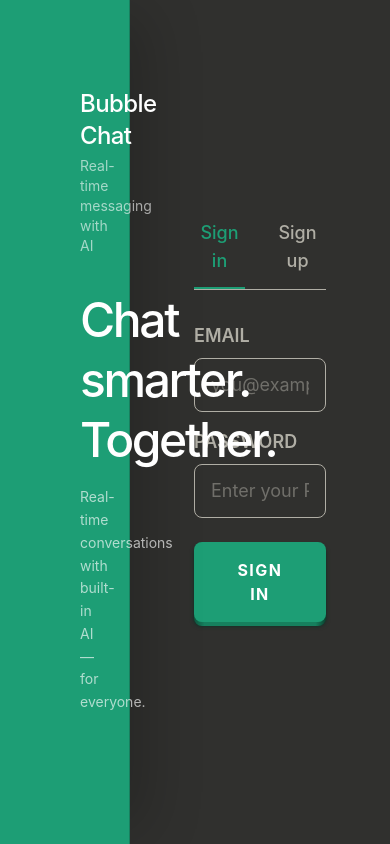
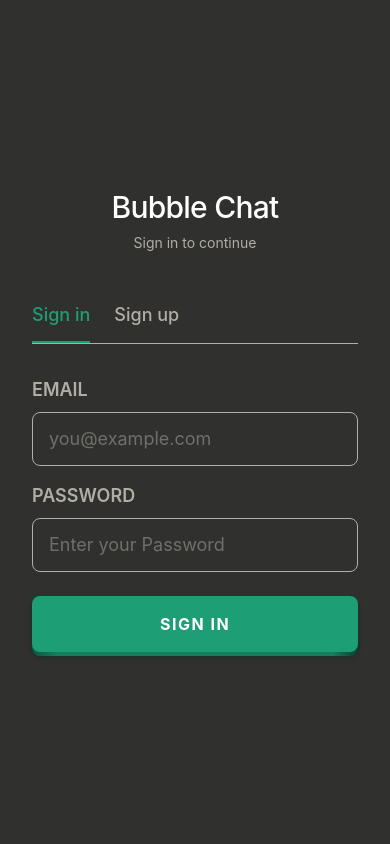
Before and after one commit to Ritvik-73/Bubble-chat, a React (Vite) app: page /auth in a window 390 px wide. Built offline with nearby package versions, Linux system fonts and the light colour scheme; no server answers.

Commit message:
feat:made the auth page responsive

```diff
--- a/src/index.css
+++ b/src/index.css
@@ -1,5 +1,6 @@
 @import "tailwindcss";
 
+@custom-media --mobile (max-width: 430px);
 
 @keyframes fadeSlideIn {
   from {
--- a/src/pages/AuthPage.jsx
+++ b/src/pages/AuthPage.jsx
@@ -3,17 +3,16 @@ import LoginForm from '../components/auth/LoginForm'
 import SignupForm from '../components/auth/SignupForm'
 
 const AuthPage = () => {
-const [isLogin, setIsLogin] = useState(true)
+  const [isLogin, setIsLogin] = useState(true)
 
-return (
-    <div className="h-screen flex overflow-hidden">
-      {/* LEFT HALF */}
-      <div className="relative w-1/3 h-full z-10 group">
-        {/* Content Wrapper */}
+  return (
+    <div className="h-screen flex overflow-hidden bg-[#30302e]">
+      {/* LEFT HALF - Hidden on mobile, visible from 'lg' (1024px) upwards */}
+      <div className="hidden lg:flex relative lg:w-1/3 h-full z-10 group">
         <div className="relative z-10 bg-[#1D9E75] p-12 flex flex-col justify-between h-full pl-20 shadow-[30px_0_60px_-15px_rgba(0,0,0,0.2)] border-r border-black/20">
           {/* Top — Brand */}
           <div>
-            <h1 className="text-white text-2xl font- font-medium tracking-tight pt-10">Bubble Chat</h1>
+            <h1 className="text-white text-2xl font-medium tracking-tight pt-10">Bubble Chat</h1>
             <p className="text-white/60 text-sm mt-1">Real-time messaging with AI</p>
           </div>
 
@@ -36,9 +35,15 @@ return (
         </div>
       </div>
 
-      {/* RIGHT HALF */}
-      <div className="relative z-0 w-2/3 bg-[#30302e] p-16 flex flex-col justify-center items-center h-full">
+      {/* RIGHT HALF - Full width on mobile, 2/3 width on desktop */}
+      <div className="relative z-0 w-full lg:w-2/3 bg-[#30302e] p-8 lg:p-16 flex flex-col justify-center items-center h-full">
         <div className="max-w-sm w-full mx-auto">
+
+          {/* Mobile-only Branding (Optional: shows logo when sidebar is gone) */}
+          <div className="lg:hidden mb-12 text-center">
+             <h1 className="text-white text-3xl font-medium tracking-tight">Bubble Chat</h1>
+             <p className="text-[#b0aea5] text-sm mt-2">Sign in to continue</p>
+          </div>
 
           {/* Tabs */}
           <div className="flex border-b border-[#b0aea5] mb-8">
@@ -65,7 +70,9 @@ return (
           </div>
 
           {/* Form */}
-          {isLogin ? <LoginForm /> : <SignupForm />}
+          <div className="w-full">
+            {isLogin ? <LoginForm /> : <SignupForm />}
+          </div>
 
         </div>
       </div>
```
